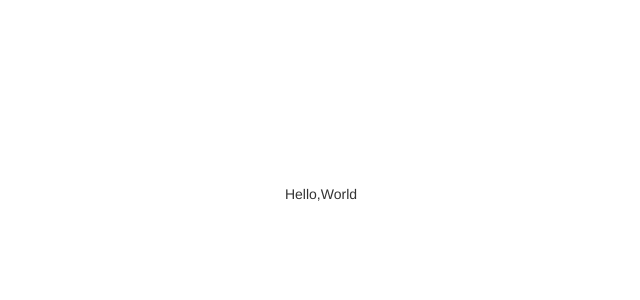
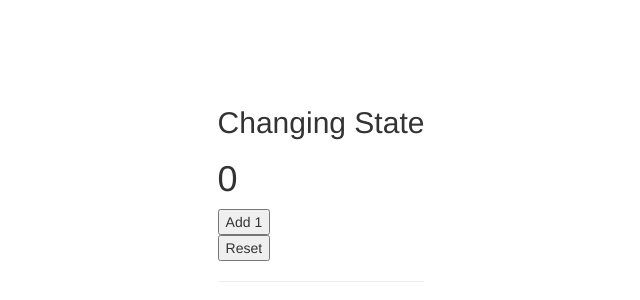
Before and after one commit to thule78/react-udemy, a React app: page / in a window 1280 px wide. Shown: the part 206-506 px from the top of the page, without its empty margins (319-959 px from the left). Built offline with nearby package versions, Linux system fonts and the light colour scheme.

Commit message:
chaning state pratice

```diff
--- /dev/null
+++ b/src/components/App.jsx
@@ -0,0 +1,16 @@
+import React  from 'react'
+
+import PlusOne from './PlusOne'
+
+function App () {
+  return (
+    <div>
+      <h2>Changing State</h2>
+      <PlusOne />
+      <hr />
+    </div>
+  )
+}
+
+
+export default App
--- /dev/null
+++ b/src/components/PlusOne.jsx
@@ -0,0 +1,41 @@
+import React, {Component} from 'react'
+
+class PlusOne extends Component {
+  constructor(){
+    super()
+    this.state = {
+      count: 0
+
+    }
+
+    this.handleAddOne = this.handleAddOne.bind(this)
+    this.handleReset = this.handleReset.bind(this)
+
+  }
+
+  handleAddOne() {
+    this.setState(prevState => {
+      return {
+        count: prevState.count + 1
+      }
+    })
+  }
+
+  handleReset() {
+    this.setState({
+        count: 0
+    })
+  }
+
+  render() {
+    return(
+        <div>
+          <h1> {this.state.count}</h1>
+          <button onClick={this.handleAddOne}>Add 1</button> <br />
+          <button onClick={this.handleReset}>Reset</button>
+        </div>
+      )
+  }
+}
+
+export default PlusOne
--- a/src/index.jsx
+++ b/src/index.jsx
@@ -3,16 +3,7 @@ import ReactDOM from 'react-dom';
 
 import '../assets/stylesheets/application.scss';
 
-const Hello = ({ name }) => {
-  return (
-    <div>
-      Hello,
-      {name}
-    </div>
-  );
-};
+import App from "./components/App"
 
-const root = document.getElementById('root');
-if (root) {
-  ReactDOM.render(<Hello name="World" />, root);
-}
+
+  ReactDOM.render(<App />, document.getElementById("root"));
--- a/templates/index.html
+++ b/templates/index.html
@@ -3,7 +3,7 @@
   <head>
     <meta charset="UTF-8">
     <link rel="stylesheet" href="https://maxcdn.bootstrapcdn.com/bootstrap/3.3.7/css/bootstrap.min.css">
-    <title>React boilerplate</title>
+    <title>React Udemy | Thu Le</title>
   </head>
   <body>
     <div id="root"></div>
```
